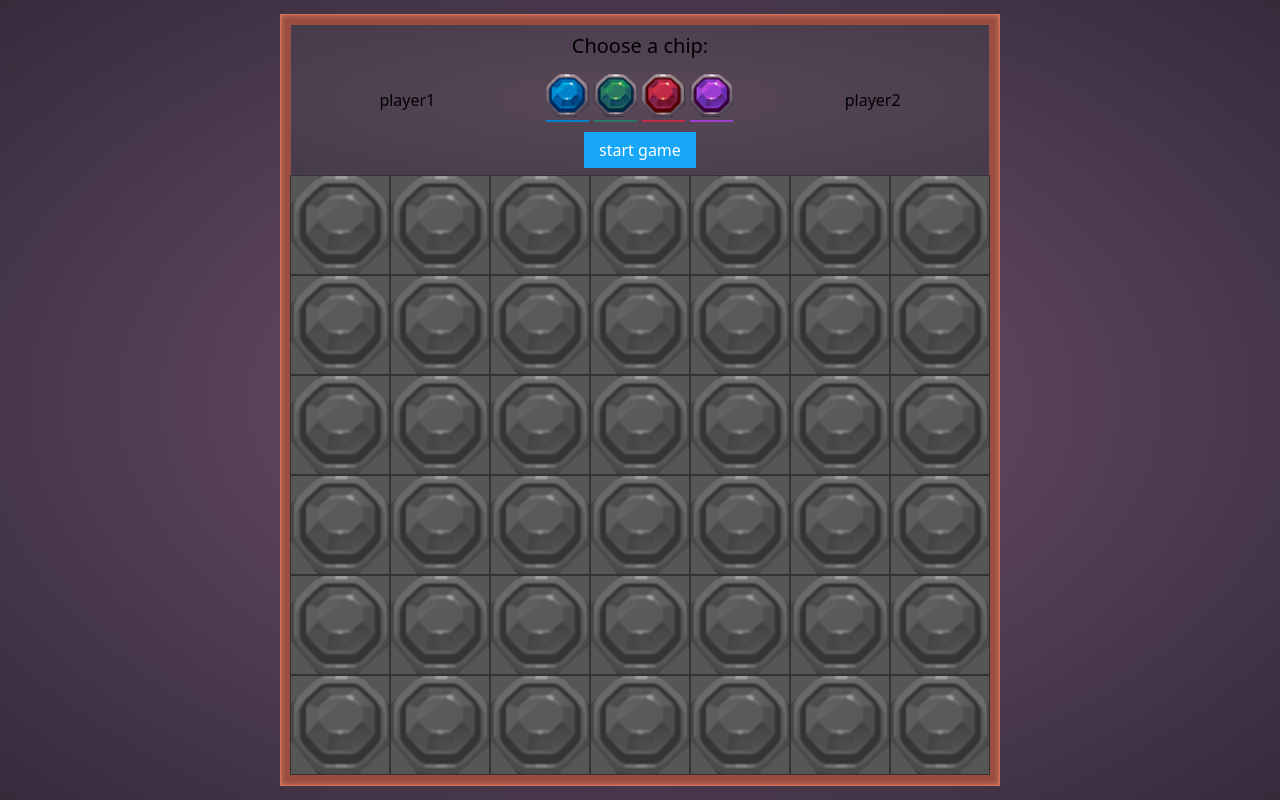
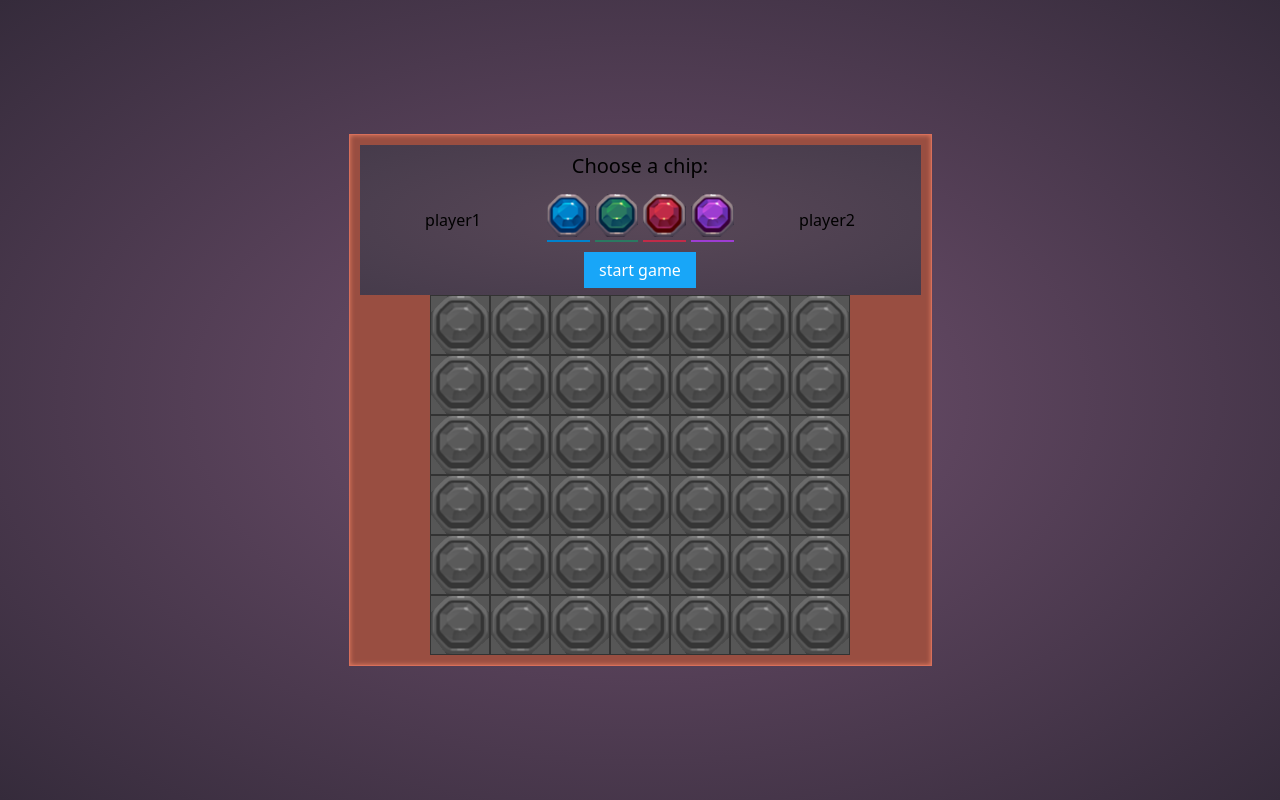
Before and after one commit to PospelovVladimir/4-in-a-row, a React (Vite) app: page / in a window 1280 px wide. Built offline with nearby package versions, Linux system fonts and the light colour scheme; a web font is replaced by a local one.

Commit message:
add config + resize game cell 100 -> 60

```diff
--- a/src/components/GameBoard/GameBoard.tsx
+++ b/src/components/GameBoard/GameBoard.tsx
@@ -3,6 +3,7 @@ import "./gameBoard.scss"
 import type { TVariantCell } from "../GameCell/GameCell"
 import GameCell from "../GameCell/GameCell"
 import GameBoardCell from "../GameBoardCell/GameBoardCell"
+import { GAME_BOARD_CELL_WIDTH, GAME_BOARD_FALLING_POSITION_STEP, GAME_BOARD_START_FALLING_POSITION } from "../../config"
 
 type TGameBoardProps = {
   rows?: number // Количество рядов
@@ -31,9 +32,9 @@ const GameBoard: FC<TGameBoardProps> = ({ rows = 6, columns = 7 }) => {
 
     if (finalRow !== null) {
       setFallingStone({ column, color: variant })
-      setFallingPosition(-100) // Начинаем выше экрана
+      setFallingPosition(GAME_BOARD_START_FALLING_POSITION) // Начинаем выше экрана
 
-      const targetPosition = finalRow * 100 // Вычисляем точную целевую позицию
+      const targetPosition = finalRow * GAME_BOARD_CELL_WIDTH // Вычисляем точную целевую позицию
 
       // Используйте requestAnimationFrame:
       let animationFrameId: number
@@ -42,7 +43,7 @@ const GameBoard: FC<TGameBoardProps> = ({ rows = 6, columns = 7 }) => {
         setFallingPosition((prev) => {
           if (prev === null) return 0
 
-          const newPosition = prev + 15 // Двигаем вниз на 15 пикселей
+          const newPosition = prev + GAME_BOARD_FALLING_POSITION_STEP // Двигаем вниз на 15 пикселей
 
           // останавливай анимацию. конечная позиция === с полетом камня
           if (newPosition >= targetPosition) {
@@ -70,7 +71,7 @@ const GameBoard: FC<TGameBoardProps> = ({ rows = 6, columns = 7 }) => {
       const clickX = e.clientX - boardRect.left
 
       // Вычисляем, в какой столбец был клик
-      const clickedColumn = Math.floor(clickX / 100) // 100px - ширина ячейки
+      const clickedColumn = Math.floor(clickX / GAME_BOARD_CELL_WIDTH) // GAME_BOARD_CELL_WIDTH - ширина ячейки
 
       // Проверяем, что клик был в пределах допустимых столбцов
       if (clickedColumn >= 0 && clickedColumn < columns) {
@@ -98,8 +99,8 @@ const GameBoard: FC<TGameBoardProps> = ({ rows = 6, columns = 7 }) => {
         <div
           className="game-board__falling-stone"
           style={{
-            top: fallingPosition !== null ? `${fallingPosition}px` : "-100px", // Начальная позиция выше экрана
-            left: `${fallingStone.column * 100 + 50}px`, // Центрирование фишки над столбцом (50px - половина ширины ячейки)
+            top: fallingPosition !== null ? `${fallingPosition}px` : `-${GAME_BOARD_START_FALLING_POSITION}px`, // Начальная позиция выше экрана
+            left: `${fallingStone.column * GAME_BOARD_CELL_WIDTH + GAME_BOARD_CELL_WIDTH / 2}px`, // Центрирование фишки над столбцом (50px - половина ширины ячейки)
           }}
         >
           <GameCell variant={fallingStone.color} />
--- a/src/components/GameBoard/gameBoard.scss
+++ b/src/components/GameBoard/gameBoard.scss
@@ -1,8 +1,10 @@
 .game-board {
   display: flex;
   flex-direction: column;
-  width: 700px;
-  height: 600px;
+  // width: 700px;
+  // height: 600px;
+  width: 420px;
+  height: 360px;
   position: relative;
   transform-style: preserve-3d;
 
@@ -11,13 +13,13 @@
     flex-direction: row;
     flex: 1;
     position: relative;
-    height: 100px;
+    height: 60px;
   }
 
   &__falling-stone {
     position: absolute;
-    width: 100px;
-    height: 100px;
+    width: 60px;
+    height: 60px;
     animation: BingoMove 0.7s;
   }
 }
--- /dev/null
+++ b/src/config.tsx
@@ -0,0 +1,4 @@
+export const GAME_BOARD_START_FALLING_POSITION = -100
+export const GAME_BOARD_FALLING_POSITION_STEP = 15
+export const GAME_BOARD_CELL_WIDTH = 60
+export const GAME_BOARD_CELL_HEIGHT = 60
--- a/src/index.css
+++ b/src/index.css
@@ -10,7 +10,7 @@ body {
   flex-direction: column;
   justify-content: center;
   align-items: center;
-  width: 720px;
+  /* width: 720px; */
   padding: 10px;
   background-color: #994e41;
   box-shadow: inset 0px 0px 5px #e57d62;
```
